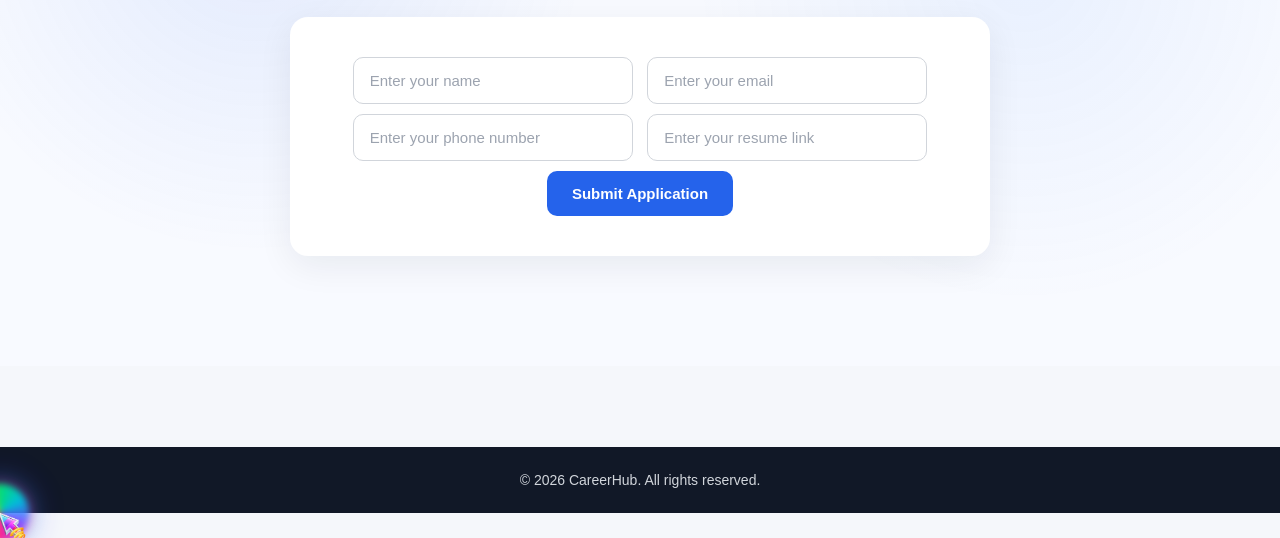
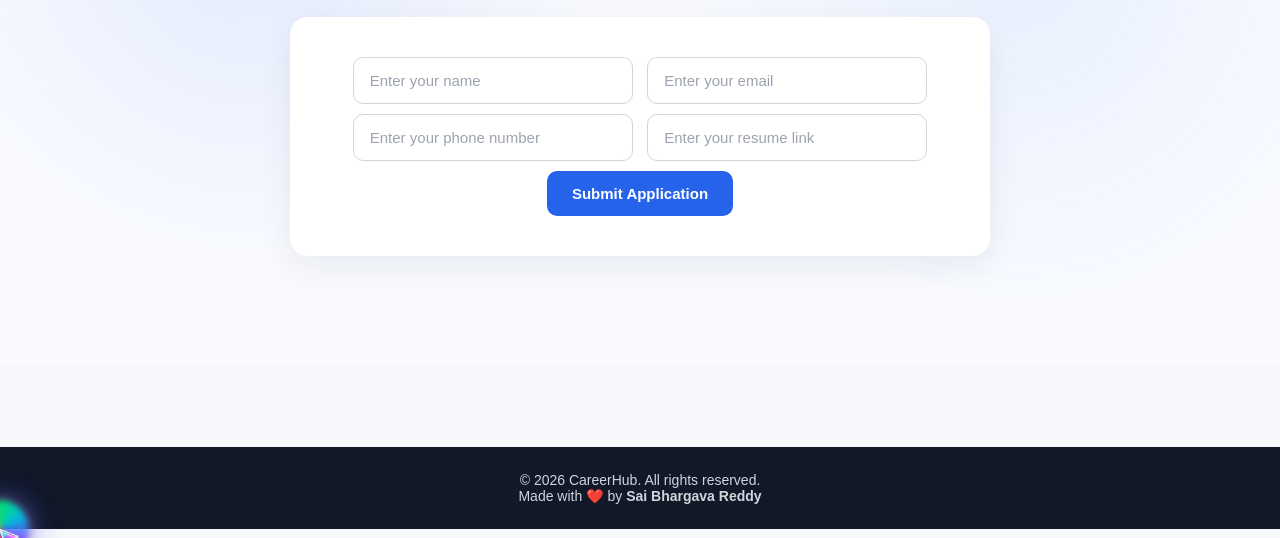
Before and after one commit to saibhargava2552008/careerhub-job-portal, a website: page frontend/pages/apply.html in a window 1280 px wide. Shown: the part 262-800 px from the top of the page. Drawn offline with Linux system fonts and the light colour scheme.

Commit message:
Add developer credit to footer

```diff
--- a/frontend/pages/apply.html
+++ b/frontend/pages/apply.html
@@ -72,9 +72,13 @@
     </main>
 
     <footer>
+        <p>
+            © 2026 CareerHub. All rights reserved.
+        </p>
 
-        <p>© 2026 CareerHub. All rights reserved.</p>
-
+        <p>
+            Made with ❤️ by <strong>Sai Bhargava Reddy</strong>
+        </p>
     </footer>
 
     <script>
```
Also changed, not shown: frontend/index.html (+6 -1 lines), frontend/pages/job-details.html (+7 -1 lines), frontend/pages/login.html (+6 -2 lines), frontend/pages/my-applications.html (+6 -2 lines), frontend/pages/recruiter-dashboard.html (+6 -2 lines), frontend/pages/register.html (+6 -2 lines).
